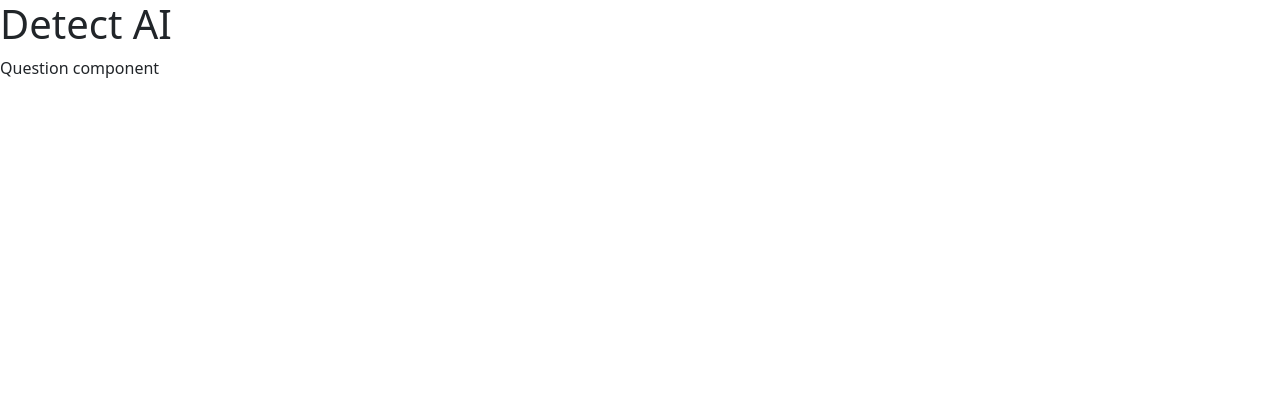
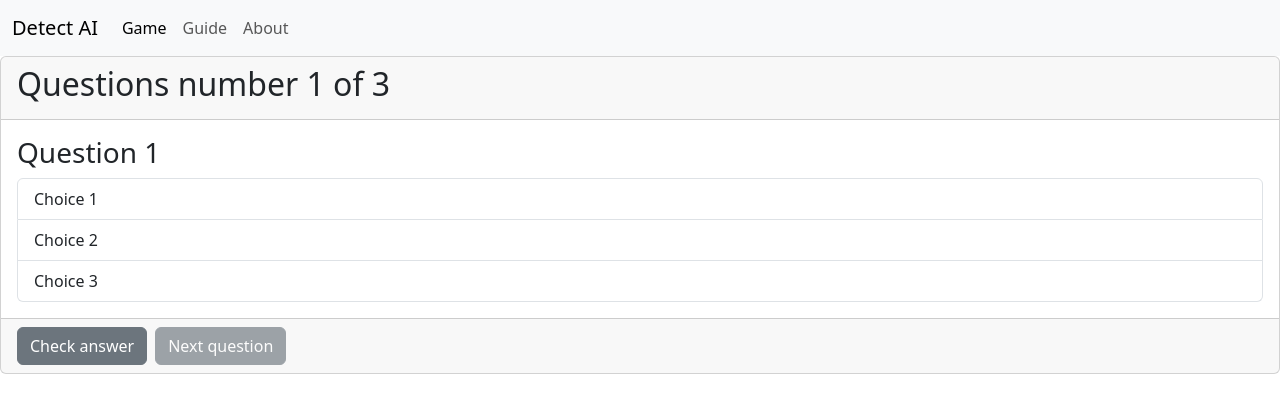
Before and after one commit to KASSU9/DetectAI, a React (Vite) app in the folder client/: page / in a window 1280 px wide. Shown: the top 412 px of the page. Built offline with nearby package versions, Linux system fonts and the light colour scheme.

Commit message:
created initial layout and working game page for answering questions

```diff
--- a/client/package.json
+++ b/client/package.json
@@ -12,7 +12,8 @@
   "dependencies": {
     "bootstrap": "^5.3.8",
     "react": "^19.2.0",
-    "react-dom": "^19.2.0"
+    "react-dom": "^19.2.0",
+    "react-router-dom": "^7.13.2"
   },
   "devDependencies": {
     "@eslint/js": "^9.39.1",
--- a/client/src/App.tsx
+++ b/client/src/App.tsx
@@ -1,12 +1,37 @@
-import Question from "./components/Question";
+import Navbar from "./components/Navbar";
+import NotFoundPage from "./pages/NotFoundPage";
+import AboutPage from "./pages/AboutPage";
+import GuidePage from "./pages/GuidePage";
+import GamePage from "./pages/GamePage";
+import { createBrowserRouter, RouterProvider } from "react-router-dom";
+
+const router = createBrowserRouter([
+	{
+		path: "/",
+		element: <GamePage />,
+		errorElement: <NotFoundPage />,
+	},
+	{
+		path: "/guide",
+		element: <GuidePage />,
+	},
+	{
+		path: "/about",
+		element: <AboutPage />,
+	},
+]);
 
 function App() {
-    return (
-        <div>
-            <h1>Detect AI</h1>
-            <Question />
-        </div>
-    );
+	return (
+		<div>
+			<header>
+				<Navbar />
+			</header>
+			<main>
+				<RouterProvider router={router} />
+			</main>
+		</div>
+	);
 }
 
 export default App;
--- /dev/null
+++ b/client/src/components/Navbar.tsx
@@ -0,0 +1,47 @@
+function Navbar() {
+	return (
+		<nav className="navbar navbar-expand-lg bg-body-tertiary">
+			<div className="container-fluid">
+				<a className="navbar-brand" href="/">
+					Detect AI
+				</a>
+				<button
+					className="navbar-toggler"
+					type="button"
+					data-bs-toggle="collapse"
+					data-bs-target="#navbarNav"
+					aria-controls="navbarNav"
+					aria-expanded="false"
+					aria-label="Toggle navigation"
+				>
+					<span className="navbar-toggler-icon"></span>
+				</button>
+				<div className="collapse navbar-collapse" id="navbarNav">
+					<ul className="navbar-nav">
+						<li className="nav-item">
+							<a
+								className="nav-link active"
+								aria-current="page"
+								href="/"
+							>
+								Game
+							</a>
+						</li>
+						<li className="nav-item">
+							<a className="nav-link" href="/guide">
+								Guide
+							</a>
+						</li>
+						<li className="nav-item">
+							<a className="nav-link" href="/about">
+								About
+							</a>
+						</li>
+					</ul>
+				</div>
+			</div>
+		</nav>
+	);
+}
+
+export default Navbar;
--- a/client/src/components/Question.tsx
+++ b/client/src/components/Question.tsx
@@ -1,5 +1,92 @@
-function Question() {
-    return <p>Question component</p>;
+import { useState } from "react";
+
+interface QuestionProps {
+	id: number;
+	question: string;
+	choices: string[];
+	correctAnswerId: number;
+	length: number;
+	onNextQuestion: (index: number) => void;
+}
+
+function Question({
+	id,
+	question,
+	choices,
+	correctAnswerId,
+	length,
+	onNextQuestion,
+}: QuestionProps) {
+	const [currentSelectedIndex, setSelectedIndex] = useState(-1);
+	const [isAnswerChecked, setIsAnswerChecked] = useState(false);
+
+	const getChoiceClassName = (index: number) => {
+		if (!isAnswerChecked) {
+			return currentSelectedIndex === index
+				? "list-group-item active"
+				: "list-group-item";
+		}
+
+		if (index === correctAnswerId) {
+			return "list-group-item list-group-item-success";
+		}
+
+		if (index === currentSelectedIndex) {
+			return "list-group-item list-group-item-danger";
+		}
+
+		return "list-group-item";
+	};
+
+	return (
+		<div className="card">
+			<div className="card-header">
+				<h2>
+					Questions number {id + 1} of {length}
+				</h2>
+			</div>
+			<div className="card-body">
+				<h3 className="card-text">{question}</h3>
+				<ul className="list-group">
+					{choices.map((choice, index) => (
+						<li
+							key={choice}
+							className={getChoiceClassName(index)}
+							onClick={() =>
+								!isAnswerChecked && setSelectedIndex(index)
+							}
+						>
+							{choice}
+						</li>
+					))}
+				</ul>
+			</div>
+			<div className="card-footer d-flex gap-2">
+				<button
+					type="button"
+					className="btn btn-secondary"
+					onClick={() => setIsAnswerChecked(true)}
+				>
+					Check answer
+				</button>
+				<button
+					type="button"
+					className={
+						isAnswerChecked
+							? "btn btn-secondary"
+							: "btn btn-secondary disabled"
+					}
+					onClick={() => {
+						(onNextQuestion(currentSelectedIndex),
+							setIsAnswerChecked(false),
+							setSelectedIndex(-1));
+					}}
+				>
+					Next question
+				</button>
+			</div>
+		</div>
+	);
 }
 
 export default Question;
--- a/client/src/data/questions.json
+++ b/client/src/data/questions.json
@@ -1,6 +1,6 @@
 [
     {
-    "id": 1,
+    "id": 0,
     "question": "Which of these is a snippet of Obama's Inaugural Address in 2009?",
     "choices":
         [
@@ -11,7 +11,7 @@
     "explanation": ""
     },
     {
-    "id": 2,
+    "id": 1,
     "question": "Which of these is a snippet of Shakespeare's sonnet?",
     "choices":
         [
--- /dev/null
+++ b/client/src/pages/AboutPage.tsx
@@ -0,0 +1,5 @@
+function AboutPage() {
+	return <h1>About</h1>;
+}
+
+export default AboutPage;
--- /dev/null
+++ b/client/src/pages/GamePage.tsx
@@ -0,0 +1,53 @@
+import Question from "../components/Question";
+import { useState } from "react";
+
+interface QuestionProps {
+	id: number;
+	question: string;
+	choices: string[];
+	correctAnswerId: number;
+}
+
+function GamePage() {
+	const questions: QuestionProps[] = [
+		{
+			id: 0,
+			question: "Question 1",
+			choices: ["Choice 1", "Choice 2", "Choice 3"],
+			correctAnswerId: 2,
+		},
+		{
+			id: 1,
+			question: "Question 2",
+			choices: ["Choice 1", "Choice 2", "Choice 3"],
+			correctAnswerId: 1,
+		},
+		{
+			id: 2,
+			question: "Question 3",
+			choices: ["Choice 1", "Choice 2", "Choice 3"],
+			correctAnswerId: 0,
+		},
+	];
+
+	const [currentQuestionIndex, setCurrentQuestionIndex] = useState(0);
+
+	const handleNextQuestion = () => {
+		setCurrentQuestionIndex((currentIndex) =>
+			Math.min(currentIndex + 1, questions.length - 1),
+		);
+	};
+
+	return (
+		<Question
+			id={questions[currentQuestionIndex].id}
+			question={questions[currentQuestionIndex].question}
+			choices={questions[currentQuestionIndex].choices}
+			correctAnswerId={questions[currentQuestionIndex].correctAnswerId}
+			length={questions.length}
+			onNextQuestion={handleNextQuestion}
+		/>
+	);
+}
+
+export default GamePage;
--- /dev/null
+++ b/client/src/pages/GuidePage.tsx
@@ -0,0 +1,5 @@
+function GuidePage() {
+	return <h1>Guide</h1>;
+}
+
+export default GuidePage;
--- /dev/null
+++ b/client/src/pages/NotFoundPage.tsx
@@ -0,0 +1,5 @@
+function NotFoundPage() {
+	return <h1>Page not found</h1>;
+}
+
+export default NotFoundPage;
```
Also changed, not shown: 2 other files (tests, documents, lock files or other folders).
